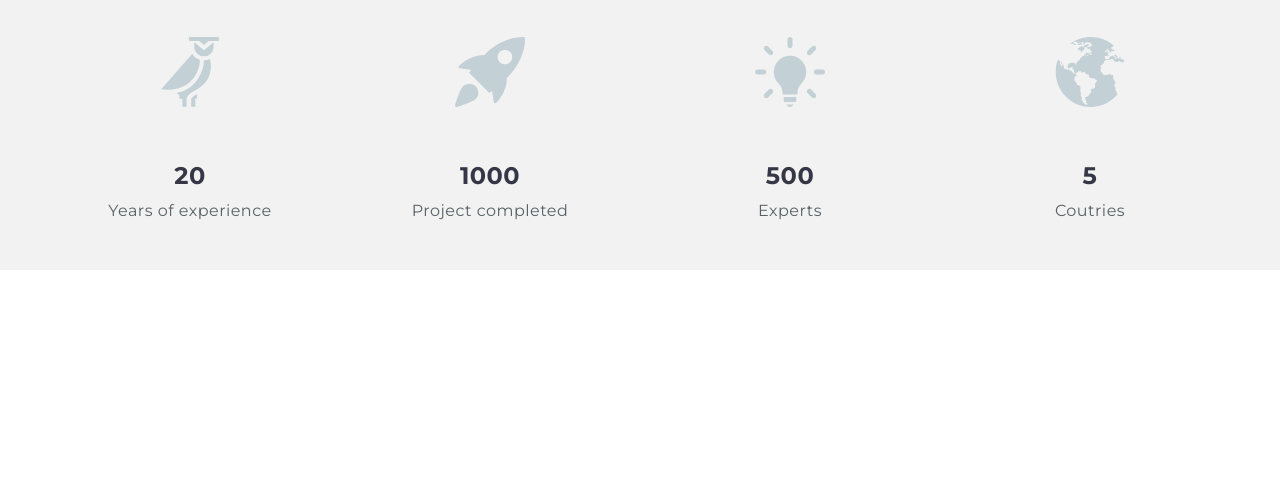
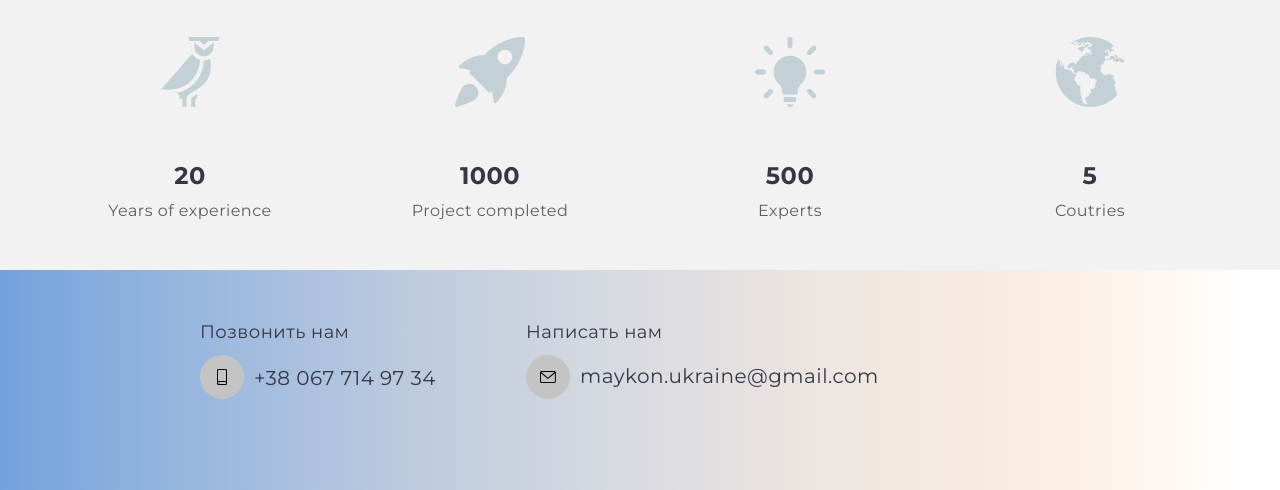
Before and after one commit to NatTuardy/Maykon, a website built with webpack: page index.html in a window 1280 px wide. Shown: the part 939-1429 px from the top of the page. Before the commit the page ends 1209 px from the top, so only its background shows below. Built offline with nearby package versions, Linux system fonts and the light colour scheme.

Commit message:
added markup

```diff
--- a/index.html
+++ b/index.html
@@ -123,6 +123,7 @@
         </div>
       </div>
     </header>
+    <main>
     <!-- Видеофон -->
     <section class="intro">
       <div class="intro-media">
@@ -165,9 +166,39 @@
         </ul>
       </div>
     </section>
+  </main>
+    <footer class="footer">
+      <div class="footer-wrapper">
+          <address class="address">
+              <ul class="list address__list">
+                  <li class="address__item">
+                      <p class="address__subtitle">Позвонить нам</p>
+                      <a href="tel:+380677149734" class="link address__link">
+                          <span class="address__button button "><svg class="address__icon" width="10" height="16">
+                                  <use href="./src/images/icons.svg#icon-smartphone"></use>
+                              </svg></span>
 
+                          +38 067 714 97 34</a>
+                  </li>
+                  <li class="address__item">
+                      <p class="address__subtitle">Написать нам</p>
+                      <a href="mailto:maykon.ukraine@gmail.com" class="link address__link" data-bird-toggle>
+                          <span class="address__button button "><svg class="address__icon" width="16" height="12">
+                                  <use href="./src/images/icons.svg#icon-envelope" />
+                              </svg></span>
+                          <span>maykon.ukraine@gmail.com</span>
+                      </a>
+                  </li>
+              </ul>
+          </address>
+          <span><img class="footer-bird is-hidden" data-bird src="./src/images/png/bird.png"
+                  alt="Почтовый голубь" /></span>
+
+      </div>
+  </footer>
     <script src="./src/js/modal.js"></script>
     <script src="./src/js/menu.js"></script>
+    <script src="./src/js/bird.js"></script>
     <script src="./build/build.js"></script>
   </body>
 </html>
--- /dev/null
+++ b/src/js/bird.js
@@ -0,0 +1,15 @@
+(() => {
+  const refs = {
+    toggleBird: document.querySelector("[data-bird-toggle]"),
+    // openBird: document.querySelector("[data-bird-open]"),
+    // closeBird: document.querySelector("[data-bird-close]"),
+    bird: document.querySelector("[data-bird]"),
+  };
+
+  refs.toggleBird.addEventListener("mouseover", toggleBird);
+  refs.toggleBird.addEventListener("mouseout", toggleBird);
+
+  function toggleBird() {
+    refs.bird.classList.toggle("is-hidden");
+  }
+})();
--- a/src/sass/base/_common.scss
+++ b/src/sass/base/_common.scss
@@ -45,6 +45,8 @@ img {
 
 .link {
   text-decoration: none;
+  color: var(--primary-text-color);
+
 }
 
 .list {
--- /dev/null
+++ b/src/sass/layout/_footer.scss
@@ -0,0 +1,114 @@
+
+.footer {
+  display: none;
+}
+
+@media screen and (min-width: 1200px) {
+  .footer {
+    display: flex;
+    height: 220px;
+  }
+
+  .footer-wrapper {
+    width: 1244px;
+    position: relative;
+    // display: flex;
+    // text-align: center;
+    // justify-content: center;
+    padding: 40px 32px 40px 200px;
+    background: linear-gradient(
+      to right,
+      #72a2dd 0%,
+      #94b5de 13.63%,
+      #bac9df 31.66%,
+      #d8dae0 49.58%,
+      #eee6e1 67.13%,
+      #fbede1 84.14%,
+      #ffffff 100%
+    );
+
+    //   background-repeat: no-repeat;
+    //   background-image: url("../../src/images/png/bird.png");
+    //   background-position: bottom 10px right 10%;
+  }
+
+  .footer-bird {
+    position: absolute;
+    width: 284px;
+    height: 140px;
+    bottom: 40px;
+    right: 32px;
+  }
+
+  // .address{
+  //   margin: 200px;
+  // }
+
+  .address__item {
+    margin-bottom: 10px;
+    font-style: normal;
+    font-size: 20px;
+  }
+
+  .address__subtitle {
+    font-style: Regular;
+    font-size: 18px;
+    line-height: 2.5;
+  }
+
+  .address__link {
+    display: flex;
+    align-items: baseline;
+    justify-content: center;
+
+    &:hover,
+    &:focus {
+      color: var(--accent-color);
+      transition: color 250ms cubic-bezier(0.4, 0, 0.2, 1),
+        background-color 250ms cubic-bezier(0.4, 0, 0.2, 1),
+        box-shadow 250ms cubic-bezier(0.4, 0, 0.2, 1);
+      & .address__button {
+        fill: var(--accent-color);
+        background-color: var(--primary-white-color);
+        box-shadow: 0px 4px 4px rgba(0, 0, 0, 0.15);
+        transition: color 250ms cubic-bezier(0.4, 0, 0.2, 1),
+          background-color 250ms cubic-bezier(0.4, 0, 0.2, 1),
+          box-shadow 250ms cubic-bezier(0.4, 0, 0.2, 1);
+      }
+    }
+  }
+  .address__button {
+    display: flex;
+    justify-content: center;
+    align-items: center;
+    padding: 12px;
+    width: 44px;
+    height: 44px;
+    margin-right: 10px;
+    border-radius: 50%;
+    background-color: #c4c4c4;
+  }
+
+
+    .footer-wrapper {
+      display: flex;
+      flex-direction: row;
+      text-align: left;
+    }
+
+    .address__list {
+      display: flex;
+    }
+
+    .address__item {
+      margin-right: 90px;
+    }
+
+    .address__link {
+      justify-content: start;
+    }
+
+
+
+
+}
--- a/src/sass/main.scss
+++ b/src/sass/main.scss
@@ -25,6 +25,7 @@
 @import './layout/header';
 @import './layout/video';
 @import './layout/features';
+@import './layout/footer';
 // @import './layout/hero';
 // @import './layout/features';
 // @import './layout/services';
```
Also changed, not shown: src/partials/footer.html (added, +36 -0 lines), src/images/png/bird.png (added), src/sass/main.css, 1 other file.
